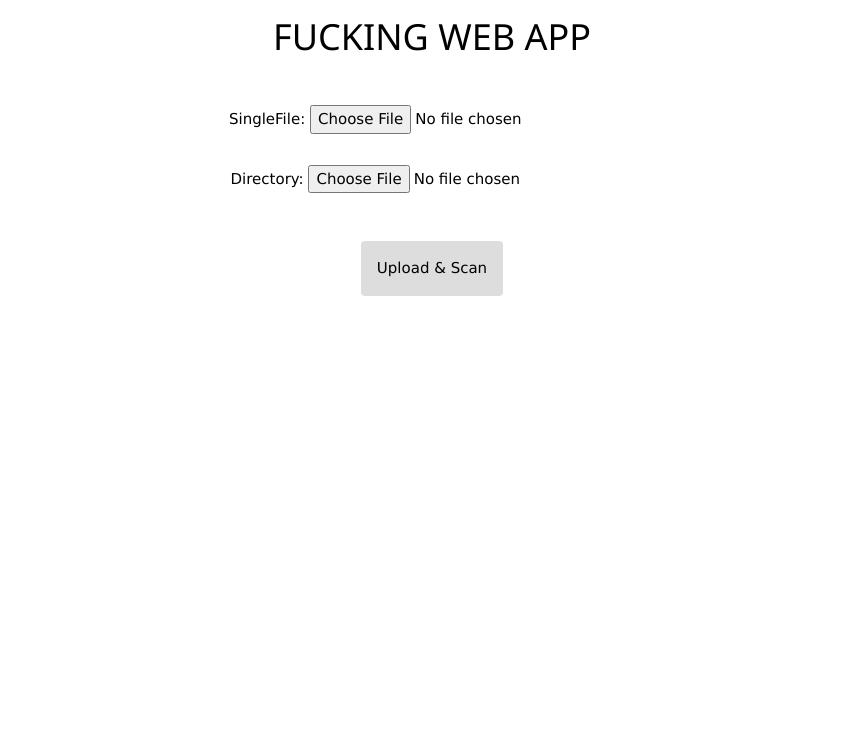
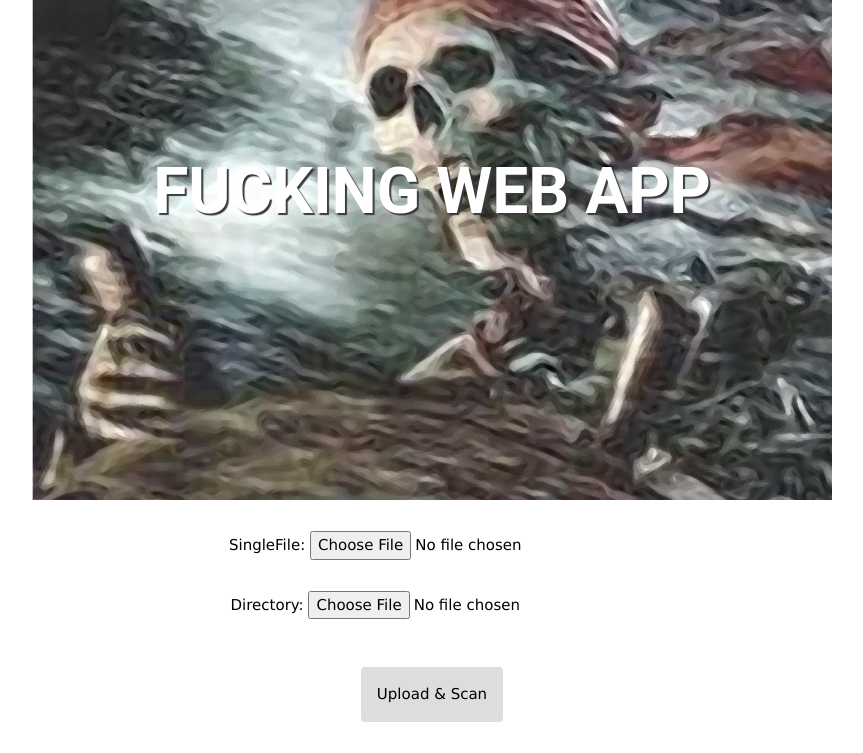
Before and after one commit to mjlabe/WindowsConsoleAppIntergration, a Django app: page / in a window 1280 px wide. Shown: the top 753 px of the page, without its empty margins (208-1071 px from the left). Run offline with Django 3.2, Linux system fonts and the light colour scheme.

Commit message:
added image to background

```diff
--- a/templates/simple_upload.html
+++ b/templates/simple_upload.html
@@ -10,9 +10,27 @@
 
 <link rel="stylesheet" href="{% static 'w3.css' %}">
 
-    <div class="w3-container w3-center">
-        <h1>FUCKING WEB APP</h1>
-    </div>
+<style>
+    .bigimg {
+        background-position: center;
+        background-size: 800px;
+        background-image: url({% static 'skeleton-at-ships-wheel-large.jpg' %});
+        min-height: 500px;
+        background-repeat: no-repeat;
+    }
+
+    .headerfont {
+        font-family: "Roboto", "Lucida Grande", Verdana, Arial, sans-serif;
+        font-weight: bolder;
+        text-shadow: 2px 2px 1px #3a3a3a;
+    }
+</style>
+
+    <header class="bigimg w3-display-container w3-grayscale-min">
+        <div class="w3-container w3-center" style="padding: 128px 16px">
+            <h1 class="w3-margin w3-jumbo w3-text-white headerfont">FUCKING WEB APP</h1>
+        </div>
+    </header>
 
 
   <form method="post" enctype="multipart/form-data" id="uploadForm">
```
Also changed, not shown: ConsoleApp/static/skeleton-at-ships-wheel-large.jpg (added).
